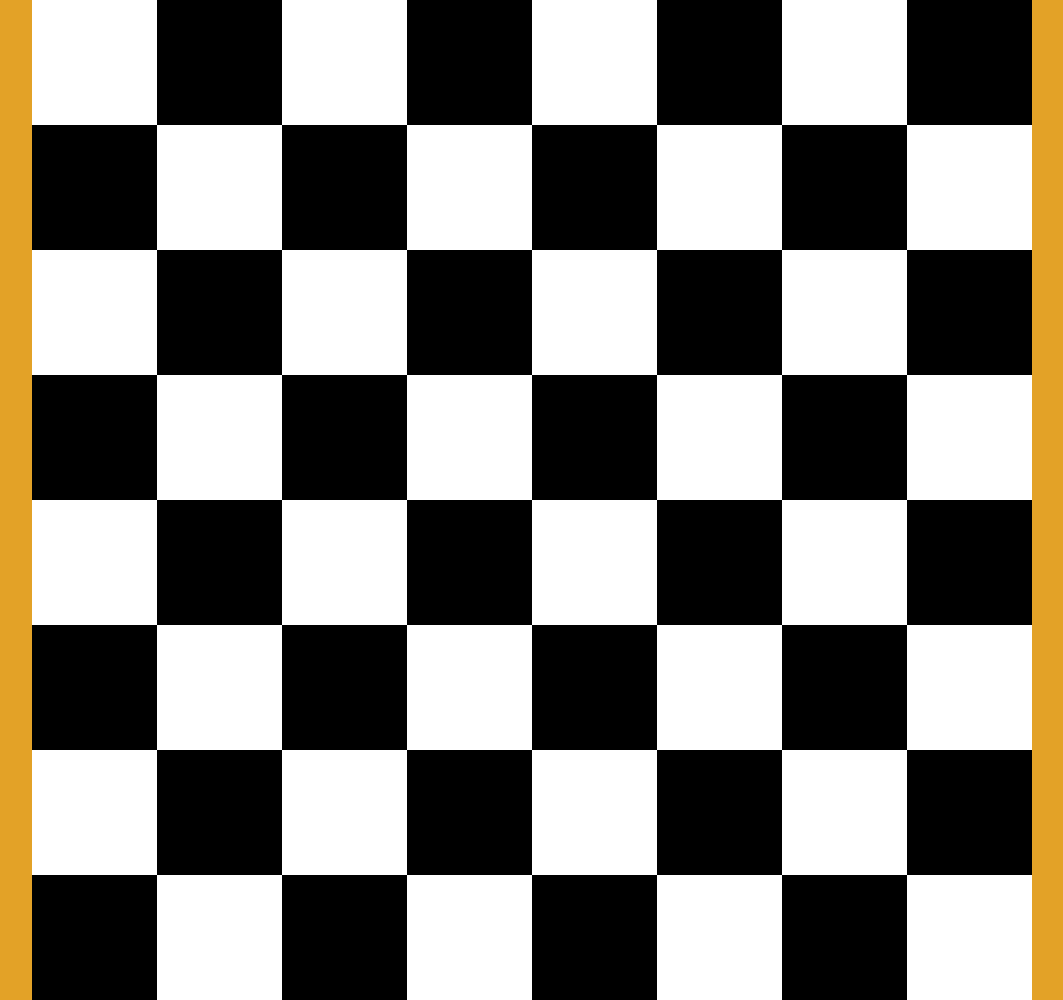
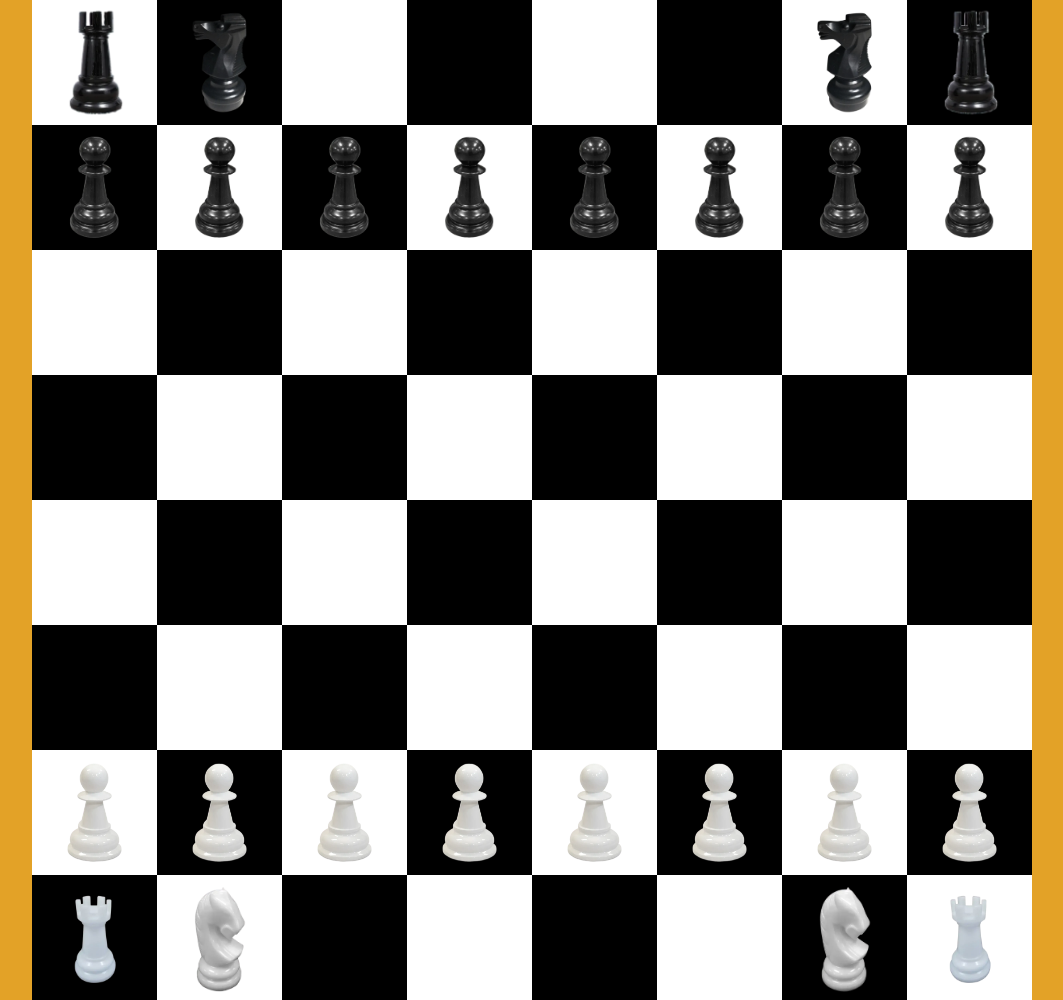
Before and after one commit to rohitjainfsl/css-snippets, a plain HTML site: page chessBoard/index.html in a window 1280 px wide. Shown: the whole page, without its empty margins (108-1171 px from the left). Drawn offline with Linux system fonts and the light colour scheme.

Commit message:
added pieces to the board

```diff
--- a/chessBoard/index.html
+++ b/chessBoard/index.html
@@ -5,20 +5,31 @@
   <meta http-equiv="X-UA-Compatible" content="IE=edge">
   <meta name="viewport" content="width=device-width, initial-scale=1.0">
   <title>Chess Board</title>
+  <link rel="stylesheet" href="https://cdnjs.cloudflare.com/ajax/libs/font-awesome/6.2.1/css/all.min.css" integrity="sha512-MV7K8+y+gLIBoVD59lQIYicR65iaqukzvf/nwasF0nqhPay5w/9lJmVM2hMDcnK1OnMGCdVK+iQrJ7lzPJQd1w==" crossorigin="anonymous" referrerpolicy="no-referrer" />
   <link rel="stylesheet" href="style.css">
 </head>
 <body>
   <div id="wrapper">
     <div id="board">
       <div class="row">
+        <div class="square"><img src="images/rook-black-transformed.webp" alt=""></div>
+        <div class="square"><img src="images/knight-black-transformed.webp" alt=""></div>
         <div class="square"></div>
         <div class="square"></div>
         <div class="square"></div>
         <div class="square"></div>
-        <div class="square"></div>
-        <div class="square"></div>
-        <div class="square"></div>
-        <div class="square"></div>
+        <div class="square"><img src="images/knight-black-transformed.webp" alt=""></div>
+        <div class="square"><img src="images/rook-black-transformed.webp" alt=""></div>
+      </div>
+      <div class="row">
+        <div class="square"><img src="images/pawn-black-transformed.png" alt=""></div>
+        <div class="square"><img src="images/pawn-black-transformed.png" alt=""></div>
+        <div class="square"><img src="images/pawn-black-transformed.png" alt=""></div>
+        <div class="square"><img src="images/pawn-black-transformed.png" alt=""></div>
+        <div class="square"><img src="images/pawn-black-transformed.png" alt=""></div>
+        <div class="square"><img src="images/pawn-black-transformed.png" alt=""></div>
+        <div class="square"><img src="images/pawn-black-transformed.png" alt=""></div>
+        <div class="square"><img src="images/pawn-black-transformed.png" alt=""></div>
       </div>
       <div class="row">
         <div class="square"></div>
@@ -61,34 +72,24 @@
         <div class="square"></div>
       </div>
       <div class="row">
+        <div class="square"><img src="images/pawn-white-transformed.webp" alt=""></div>
+        <div class="square"><img src="images/pawn-white-transformed.webp" alt=""></div>
+        <div class="square"><img src="images/pawn-white-transformed.webp" alt=""></div>
+        <div class="square"><img src="images/pawn-white-transformed.webp" alt=""></div>
+        <div class="square"><img src="images/pawn-white-transformed.webp" alt=""></div>
+        <div class="square"><img src="images/pawn-white-transformed.webp" alt=""></div>
+        <div class="square"><img src="images/pawn-white-transformed.webp" alt=""></div>
+        <div class="square"><img src="images/pawn-white-transformed.webp" alt=""></div>
+      </div>
+      <div class="row">
+        <div class="square"><img src="images/rook-white-transformed.png" alt=""></div>
+        <div class="square"><img src="images/knight-white-transformed.png" alt=""></div>
         <div class="square"></div>
         <div class="square"></div>
         <div class="square"></div>
         <div class="square"></div>
-        <div class="square"></div>
-        <div class="square"></div>
-        <div class="square"></div>
-        <div class="square"></div>
-      </div>
-      <div class="row">
-        <div class="square"></div>
-        <div class="square"></div>
-        <div class="square"></div>
-        <div class="square"></div>
-        <div class="square"></div>
-        <div class="square"></div>
-        <div class="square"></div>
-        <div class="square"></div>
-      </div>
-      <div class="row">
-        <div class="square"></div>
-        <div class="square"></div>
-        <div class="square"></div>
-        <div class="square"></div>
-        <div class="square"></div>
-        <div class="square"></div>
-        <div class="square"></div>
-        <div class="square"></div>
+        <div class="square"><img src="images/knight-white-transformed.png" alt=""></div>
+        <div class="square"><img src="images/rook-white-transformed.png" alt=""></div>
       </div>
     </div>
   </div>
--- a/chessBoard/style.css
+++ b/chessBoard/style.css
@@ -23,7 +23,16 @@
 .square{
   width: 12.5%;
   height: 100%;
+  display: flex;
+  justify-content: center;
+  align-items: center;
+}
+.square img{
+  width: 50%;
 }
 #board .row:nth-of-type(2n) .square:nth-of-type(2n), #board .row:nth-of-type(2n+1) .square:nth-of-type(2n+1){
   background-color: #fff;
 }
+
+
+Pseudo class
```
Also changed, not shown: chessBoard/images/bishop-black-transformed.webp (added), chessBoard/images/bishop-white-transformed.webp (added), chessBoard/images/knight-black-transformed.webp (added), chessBoard/images/knight-white-transformed.png (added), chessBoard/images/pawn-black-transformed.png (added), chessBoard/images/pawn-black-transformed.webp (added), chessBoard/images/pawn-white-transformed.webp (added), chessBoard/images/rook-black-transformed.webp (added), chessBoard/images/rook-white-transformed.png (added).
